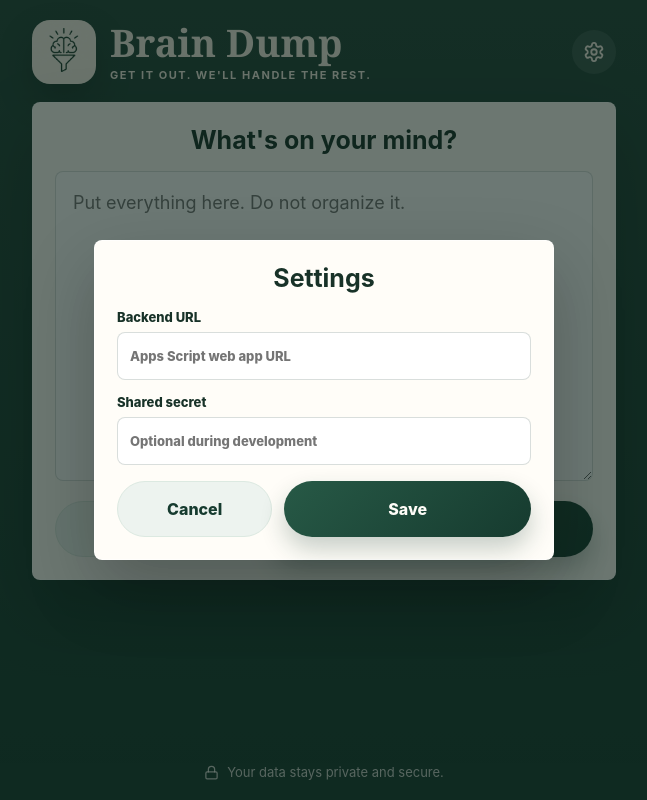
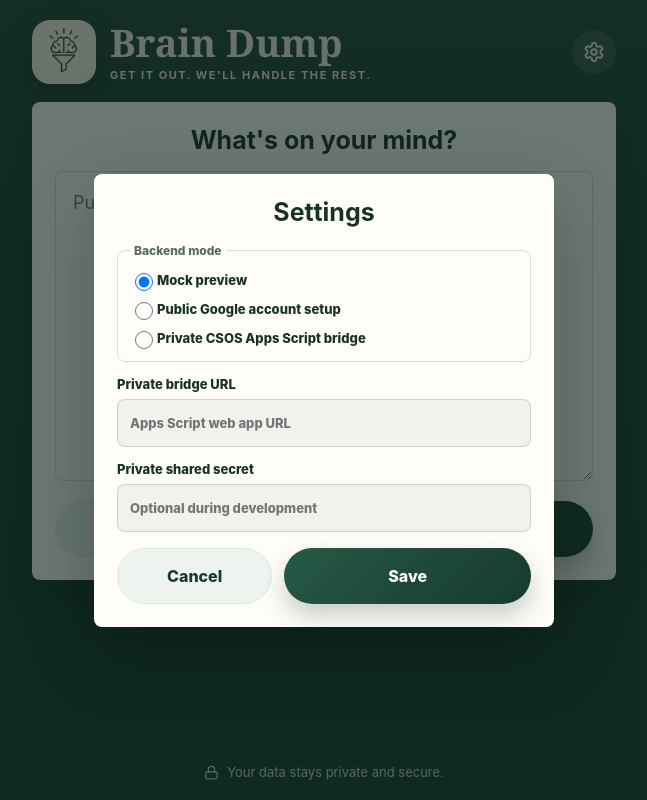
Before and after one commit to avodahway/Braindump, a React (Vite) app: page / in a window 1280 px wide. Both pictures are taken after a click on the button "Settings". Shown: the whole page, without its empty margins (316-963 px from the left). Built offline with nearby package versions, Linux system fonts and the light colour scheme.

Commit message:
Milestone 3: define public backend path

```diff
--- a/src/App.tsx
+++ b/src/App.tsx
@@ -81,6 +81,12 @@ export function App() {
 
       <section className="capturePanel">
         <h2>What's on your mind?</h2>
+        {settings.backendMode === 'public' && (
+          <div className="setupNotice">
+            <strong>Public account setup is next.</strong>
+            <span>For now, Brain Dump can preview routing in mock mode without touching anyone's Google account.</span>
+          </div>
+        )}
         <textarea
           value={text}
           onChange={(event) => handleDraft(event.target.value)}
@@ -146,19 +152,51 @@ export function App() {
         <div className="modalBackdrop" role="presentation">
           <form className="settingsModal" onSubmit={handleSettingsSubmit}>
             <h2>Settings</h2>
+            <fieldset>
+              <legend>Backend mode</legend>
+              <label className="radioOption">
+                <input
+                  checked={settings.backendMode === 'mock'}
+                  onChange={() => setSettings({ ...settings, backendMode: 'mock' })}
+                  name="backendMode"
+                  type="radio"
+                />
+                Mock preview
+              </label>
+              <label className="radioOption">
+                <input
+                  checked={settings.backendMode === 'public'}
+                  onChange={() => setSettings({ ...settings, backendMode: 'public' })}
+                  name="backendMode"
+                  type="radio"
+                />
+                Public Google account setup
+              </label>
+              <label className="radioOption">
+                <input
+                  checked={settings.backendMode === 'private_apps_script'}
+                  onChange={() => setSettings({ ...settings, backendMode: 'private_apps_script' })}
+                  name="backendMode"
+                  type="radio"
+                />
+                Private CSOS Apps Script bridge
+              </label>
+            </fieldset>
             <label>
-              Backend URL
+              Private bridge URL
               <input
                 value={settings.backendUrl}
                 onChange={(event) => setSettings({ ...settings, backendUrl: event.target.value })}
+                disabled={settings.backendMode !== 'private_apps_script'}
                 placeholder="Apps Script web app URL"
               />
             </label>
             <label>
-              Shared secret
+              Private shared secret
               <input
                 value={settings.sharedSecret}
                 onChange={(event) => setSettings({ ...settings, sharedSecret: event.target.value })}
+                disabled={settings.backendMode !== 'private_apps_script'}
                 type="password"
                 placeholder="Optional during development"
               />
--- a/src/api/client.ts
+++ b/src/api/client.ts
@@ -4,15 +4,21 @@ import type { BrainDumpRequest, BrainDumpResponse, ParsedAction } from '../lib/t
 const settingsKey = 'brain-dump-settings';
 
 export type BackendSettings = {
+  backendMode: 'mock' | 'public' | 'private_apps_script';
   backendUrl: string;
   sharedSecret: string;
 };
 
 export function loadSettings(): BackendSettings {
   try {
-    return JSON.parse(localStorage.getItem(settingsKey) ?? '{"backendUrl":"","sharedSecret":""}');
+    const parsed = JSON.parse(localStorage.getItem(settingsKey) ?? '{}') as Partial<BackendSettings>;
+    return {
+      backendMode: parsed.backendMode ?? (parsed.backendUrl ? 'private_apps_script' : 'mock'),
+      backendUrl: parsed.backendUrl ?? '',
+      sharedSecret: parsed.sharedSecret ?? ''
+    };
   } catch {
-    return { backendUrl: '', sharedSecret: '' };
+    return { backendMode: 'mock', backendUrl: '', sharedSecret: '' };
   }
 }
 
@@ -22,9 +28,17 @@ export function saveSettings(settings: BackendSettings): void {
 
 export async function processBrainDump(request: BrainDumpRequest): Promise<BrainDumpResponse> {
   const settings = loadSettings();
-  if (!settings.backendUrl) {
+  if (settings.backendMode === 'mock') {
     await new Promise((resolve) => setTimeout(resolve, 450));
     return markCreated(parseBrainDump(request.text, request.requestId));
+  }
+
+  if (settings.backendMode === 'public') {
+    throw new Error('Public Google account setup is coming next. Use mock mode for now.');
+  }
+
+  if (!settings.backendUrl) {
+    throw new Error('Add the private Apps Script bridge URL in Settings first.');
   }
 
   const response = await fetch(settings.backendUrl, {
--- a/src/styles.css
+++ b/src/styles.css
@@ -106,6 +106,22 @@ button {
   margin: 0 0 16px;
   text-align: center;
   font-size: 25px;
+}
+
+.setupNotice {
+  display: grid;
+  gap: 4px;
+  margin: 0 0 14px;
+  padding: 12px;
+  border: 1px solid rgba(39, 89, 70, 0.2);
+  border-radius: 8px;
+  background: #f1f6f2;
+  color: var(--green);
+  font-size: 13px;
+}
+
+.setupNotice span {
+  color: rgba(24, 50, 40, 0.74);
 }
 
 textarea {
@@ -265,6 +281,35 @@ footer {
   font-weight: 800;
 }
 
+fieldset {
+  display: grid;
+  gap: 8px;
+  margin: 0;
+  padding: 12px;
+  border: 1px solid var(--line);
+  border-radius: 8px;
+}
+
+legend {
+  padding: 0 4px;
+  color: rgba(24, 50, 40, 0.72);
+  font-size: 12px;
+  font-weight: 850;
+}
+
+.settingsModal .radioOption {
+  grid-template-columns: 18px 1fr;
+  align-items: center;
+  gap: 9px;
+  margin: 0;
+  font-size: 13px;
+}
+
+.radioOption input {
+  width: 18px;
+  min-height: 18px;
+}
+
 input {
   width: 100%;
   min-height: 48px;
@@ -272,6 +317,11 @@ input {
   border-radius: 8px;
   padding: 0 12px;
   outline: none;
+}
+
+input:disabled {
+  color: rgba(24, 50, 40, 0.48);
+  background: #f3f1ed;
 }
 
 @media (max-width: 430px) {
```
Also changed, not shown: 3 other files (tests, documents, lock files or other folders).
